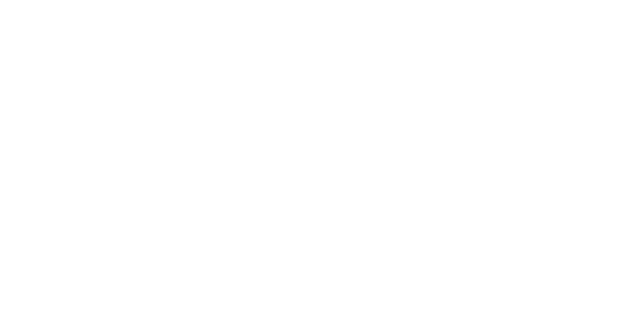
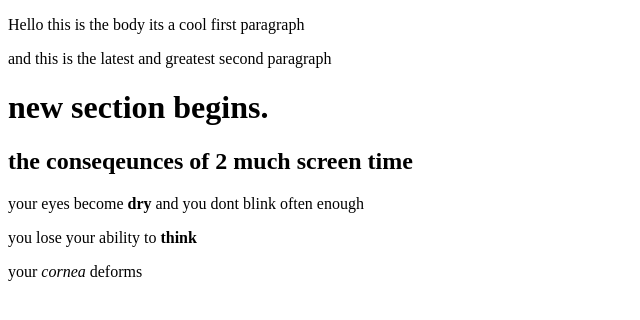
Before and after one commit to shauryaCbiz/git_test, a plain HTML site: page html-boilerplate/index.html in a window 1280 px wide. Shown: the whole page, without its empty margins (0-640 px from the left). Drawn offline with Linux system fonts and the light colour scheme.

Commit message:
Improved upon index.html, added headings, bold text, and italic text.

```diff
--- a/html-boilerplate/index.html
+++ b/html-boilerplate/index.html
@@ -7,6 +7,16 @@
     </head>
 
     <body>
+        <!--initial section-->
+        <p>Hello this is the body its a cool first paragraph</p>
+        <p>and this is the latest and greatest second paragraph</p>
+        <h1>new section begins.</h1>
+
+        <!--later section-->
+        <h2>the conseqeunces of 2 much screen time</h2>
+        <p>your eyes become <strong>dry</strong> and you dont blink often enough</p>
+        <p>you lose your ability to <strong>think</strong></p>
+        <p>your <em>cornea</em> deforms</p>
 
     </body>
 </html>
```
